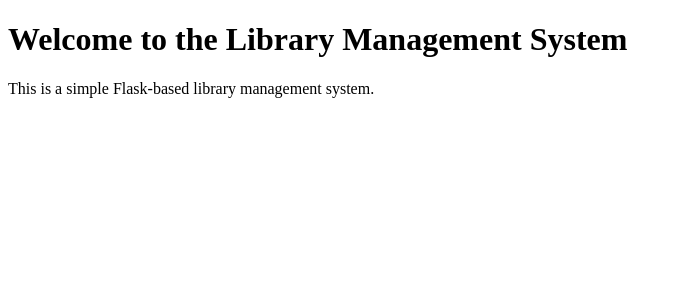
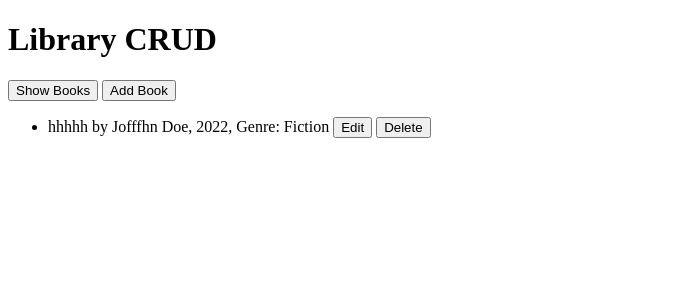
Before and after one commit to olgazon9/bookcrud, a Flask app: page / in a window 1280 px wide. Shown: the top 300 px of the page, without its empty margins (0-682 px from the left). Run offline with Flask 3, Linux system fonts and the light colour scheme.

Commit message:
first commit

```diff
--- a/templates/index.html
+++ b/templates/index.html
@@ -1,10 +1,70 @@
 <!DOCTYPE html>
-<html>
+<html lang="en">
 <head>
-    <title>Library Management System</title>
+    <meta charset="UTF-8">
+    <meta name="viewport" content="width=device-width, initial-scale=1.0">
+    <title>Library CRUD</title>
 </head>
 <body>
-    <h1>Welcome to the Library Management System</h1>
-    <p>This is a simple Flask-based library management system.</p>
+    <h1>Library CRUD</h1>
+
+    <!-- Button to show "Get Books" and "Add Book" functionality -->
+    <button onclick="showBooks()">Show Books</button>
+    <button onclick="showAddBookForm()">Add Book</button>
+
+    <!-- Form for adding a new book (initially hidden) -->
+
+    <form id="addBookForm" style="display: none;">
+        <label for="title">Title:</label><input type="text" id="title" required><br>
+        <label for="author">Author:</label><input type="text" id="author" required><br>
+        <label for="year_published">Year Published:</label><input type="number" id="year_published" required><br>
+        <label for="genre">Genre:</label><input type="text" id="genre" required><br>
+        <button type="submit">Add Book</button>
+    </form>
+
+    <!-- Display books (initially hidden) -->
+
+    <ul id="bookList" style="display: none;"></ul>
+
+    <script src="https://cdn.jsdelivr.net/npm/axios/dist/axios.min.js"></script>
+    <script>
+        const showBooks = async () => {
+            const bookList = document.getElementById('bookList');
+            const addBookForm = document.getElementById('addBookForm');
+
+            if (bookList.style.display === 'none') {
+                try {
+                    const { data } = await axios.get('/books');
+                    bookList.innerHTML = data.map(b => `<li>${b.title} by ${b.author}, ${b.year_published}, Genre: ${b.genre}
+                        <button onclick="editBook(${b.id})">Edit</button>
+                        <button onclick="deleteBook(${b.id})">Delete</button></li>`).join('');
+                    bookList.style.display = 'block';
+                    addBookForm.style.display = 'none';
+                } catch (error) {
+                    console.error('Error fetching books:', error);
+                }
+            } else {
+                bookList.style.display = 'none';
+            }
+        };
+
+        const showAddBookForm = () => {
+            const addBookForm = document.getElementById('addBookForm');
+            const bookList = document.getElementById('bookList');
+
+            if (addBookForm.style.display === 'none') {
+                addBookForm.style.display = 'block';
+                bookList.style.display = 'none';
+            } else {
+                addBookForm.style.display = 'none';
+            }
+        };
+
+        // Rest of your code (editBook, deleteBook, form submission, etc.)
+
+        // Initial state: Show the "Show Books" and "Add Book" buttons only
+        showBooks();
+        showAddBookForm();
+    </script>
 </body>
 </html>
```
Also changed, not shown: instance/library.db.
